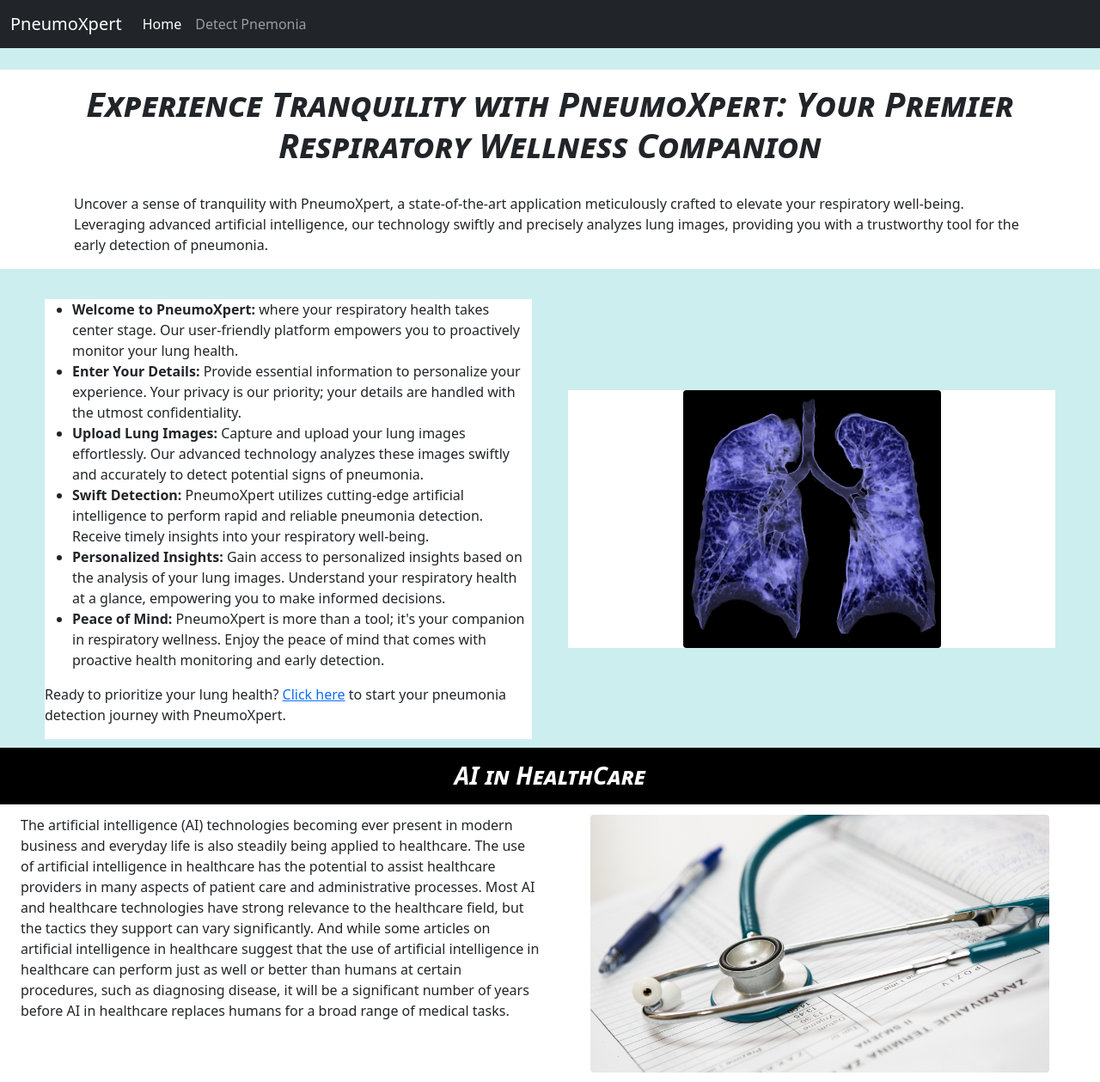
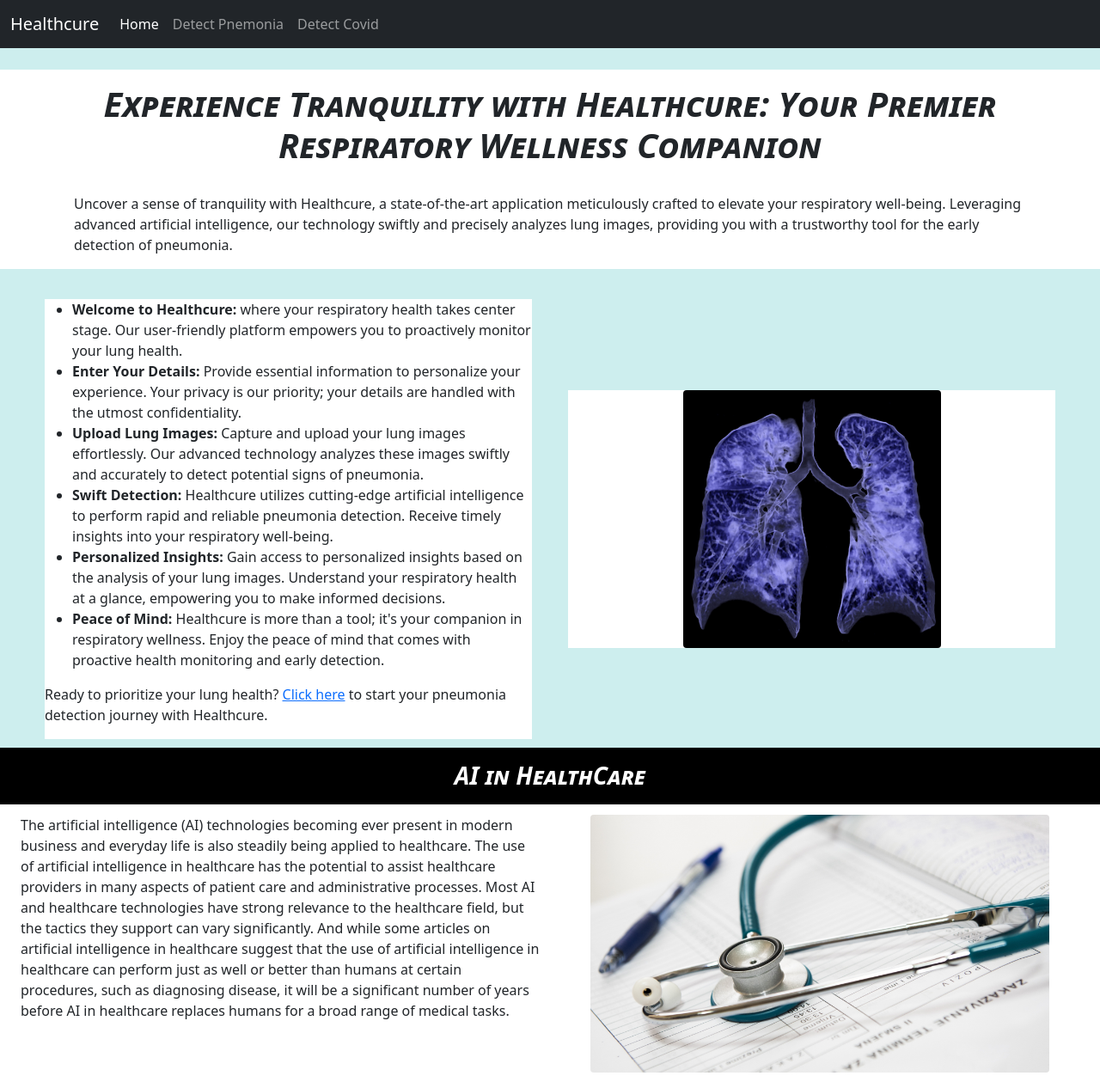
Before and after one commit to aditidagadkhair30/LungXpert, a Flask app: page / in a window 1280 px wide. Shown: the top 1259 px of the page at 86% size. Run offline with Flask 3, Linux system fonts and the light colour scheme.

Commit message:
updated UI

```diff
--- a/app.py
+++ b/app.py
@@ -10,8 +10,6 @@ from tensorflow.keras.models import load_model
 # from pushbullet import PushBullet
 import joblib
 import numpy as np
-from tensorflow.keras.applications.vgg16 import preprocess_input
-
 
 # Loading Model
 pneumonia_model = load_model('models/pneumonia_model_resnet101.h5')
@@ -58,7 +56,7 @@ def resultp():
         phone = request.form['phone']
         gender = request.form['gender']
         age = request.form['age']
-        file = request.files['file']
+        file = request.files['file']    #input image
         if file and allowed_file(file.filename):
             filename = secure_filename(file.filename)
             file.save(os.path.join(app.config['UPLOAD_FOLDER'], filename))
--- /dev/null
+++ b/requirements.txt
@@ -0,0 +1,6 @@
+numpy
+pandas
+matplotlib
+flask
+tensorflow
+opencv-python
--- a/templates/covid.html
+++ b/templates/covid.html
@@ -54,7 +54,7 @@
 <body>
     <nav class="navbar navbar-expand-lg navbar-dark bg-dark">
         <div class="container-fluid">
-            <a class="navbar-brand" href="/">PneumoXpert</a>
+            <a class="navbar-brand" href="/">Healthcure</a>
             <button class="navbar-toggler" type="button" data-bs-toggle="collapse"
                 data-bs-target="#navbarSupportedContent" aria-controls="navbarSupportedContent" aria-expanded="false"
                 aria-label="Toggle navigation">
--- a/templates/index.html
+++ b/templates/index.html
@@ -40,7 +40,7 @@
 <body>
     <nav class="navbar navbar-expand-lg navbar-dark bg-dark">
         <div class="container-fluid">
-            <a class="navbar-brand" href="">PneumoXpert</a>
+            <a class="navbar-brand" href="">Healthcure</a>
             <button class="navbar-toggler" type="button" data-bs-toggle="collapse" data-bs-target="#navbarNavAltMarkup"
                 aria-controls="navbarNavAltMarkup" aria-expanded="false" aria-label="Toggle navigation">
                 <span class="navbar-toggler-icon"></span>
@@ -49,6 +49,7 @@
                 <div class="navbar-nav">
                     <a class="nav-link active" id='nav-link' aria-current="page" href="/">Home</a>
                     <a class="nav-link" id='nav-link' href="/pneumonia">Detect Pnemonia</a>
+                    <a class="nav-link" id='nav-link' href="/covid">Detect Covid</a>
                 </div>
             </div>
         </div>
@@ -60,13 +61,13 @@
         <h1 class='text-center py-3' style="font-variant: petite-caps;margin-bottom:0px">
             <b>
                 <i>
-                    Experience Tranquility with PneumoXpert: Your Premier Respiratory Wellness Companion
+                    Experience Tranquility with Healthcure: Your Premier Respiratory Wellness Companion
                 </i>
             </b>
         </h1>
         <div class="container p-3">
 
-            Uncover a sense of tranquility with PneumoXpert, a state-of-the-art application meticulously crafted to
+            Uncover a sense of tranquility with Healthcure, a state-of-the-art application meticulously crafted to
             elevate your respiratory well-being. Leveraging advanced artificial intelligence, our technology swiftly and
             precisely analyzes lung images, providing you with a trustworthy tool for the early detection of pneumonia.
 
@@ -76,15 +77,15 @@
     <div class="container-1">
         <div style="background-color: rgb(255, 255, 255);width: 45%;">
             <ul>
-                <li><strong>Welcome to PneumoXpert:</strong> where your respiratory health takes center stage. Our user-friendly platform empowers you to proactively monitor your lung health.</li>
+                <li><strong>Welcome to Healthcure:</strong> where your respiratory health takes center stage. Our user-friendly platform empowers you to proactively monitor your lung health.</li>
                 <li><strong>Enter Your Details:</strong> Provide essential information to personalize your experience. Your privacy is our priority; your details are handled with the utmost confidentiality.</li>
                 <li><strong>Upload Lung Images:</strong> Capture and upload your lung images effortlessly. Our advanced technology analyzes these images swiftly and accurately to detect potential signs of pneumonia.</li>
-                <li><strong>Swift Detection:</strong> PneumoXpert utilizes cutting-edge artificial intelligence to perform rapid and reliable pneumonia detection. Receive timely insights into your respiratory well-being.</li>
+                <li><strong>Swift Detection:</strong> Healthcure utilizes cutting-edge artificial intelligence to perform rapid and reliable pneumonia detection. Receive timely insights into your respiratory well-being.</li>
                 <li><strong>Personalized Insights:</strong> Gain access to personalized insights based on the analysis of your lung images. Understand your respiratory health at a glance, empowering you to make informed decisions.</li>
-                <li><strong>Peace of Mind:</strong> PneumoXpert is more than a tool; it's your companion in respiratory wellness. Enjoy the peace of mind that comes with proactive health monitoring and early detection.</li>
+                <li><strong>Peace of Mind:</strong> Healthcure is more than a tool; it's your companion in respiratory wellness. Enjoy the peace of mind that comes with proactive health monitoring and early detection.</li>
               </ul>
 
-              <p>Ready to prioritize your lung health? <a href="/pneumonia">Click here</a> to start your pneumonia detection journey with PneumoXpert.</p>
+              <p>Ready to prioritize your lung health? <a href="/pneumonia">Click here</a> to start your pneumonia detection journey with Healthcure.</p>
 
         </div>
         <div style="background-color: rgb(255, 255, 255);width: 45%;">
--- a/templates/resultp.html
+++ b/templates/resultp.html
@@ -59,7 +59,7 @@
 <body>
     <nav class="navbar navbar-expand-lg navbar-dark bg-dark">
         <div class="container-fluid">
-            <a class="navbar-brand" href="">PneumoXpert</a>
+            <a class="navbar-brand" href="">Healthcure</a>
             <button class="navbar-toggler" type="button" data-bs-toggle="collapse" data-bs-target="#navbarNavAltMarkup"
                 aria-controls="navbarNavAltMarkup" aria-expanded="false" aria-label="Toggle navigation">
                 <span class="navbar-toggler-icon"></span>
```
Also changed, not shown: templates/pneumonia.html (+12 -1 lines).
